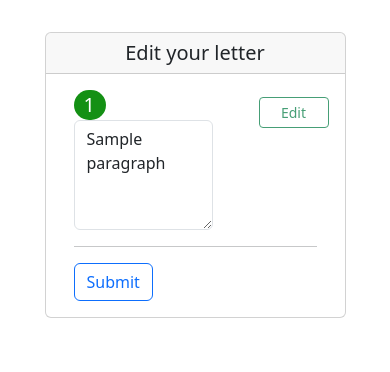
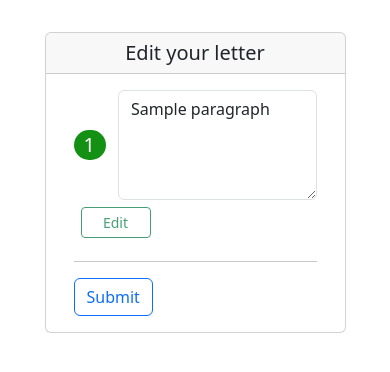
Before and after one commit to amiaynara/letter_generator, a Flask app: template templates/edit.html in a window 390 px wide. Shown: the top 372 px of the page. Run offline with Flask 2, Linux system fonts and the light colour scheme; the template is opened without the code that fills it: most values are stand-ins (such as "Sample title", 1, 10 or a date in 2020); parts of the project's set-up code (start-up, migrations or seed data) failed here and were passed over; some libraries are stand-ins or nearby versions.

Commit message:
Improve: Add proper styles to make things mobile friendly

```diff
--- a/run.py
+++ b/run.py
@@ -130,7 +130,7 @@ def edit_para():
         return render_template('edit.html', paragraphed_letter=paragraphs.values())
     paragraphed_letter = session.get('paragraphed_letter') or []
     if paragraphed_letter:
-        return render_template('edit.html', paragraphed_letter=paragraphed_letter)
+        return render_template('edit.html', paragraphed_letter=paragraphed_letter.values())
     return render_template('400_bad_request.html')
 
 @app.route('/finalise', methods=['GET', 'POST'])
--- a/templates/base.html
+++ b/templates/base.html
@@ -11,7 +11,7 @@
   {% endblock %}
 </head>
 <body>
-  <div class="container">
+  <div class="container-md">
     <div class="row">
       <div class="col">
       </div>
--- a/templates/edit.html
+++ b/templates/edit.html
@@ -12,21 +12,13 @@
                     <form method="POST" action={{ url_for('edit_para')}}>
                         {% for paragraph in paragraphed_letter %}
                         <div class="row">
-                            <div class="col-8">
-                               <div class="row">
-                                  <div class="col-1 align-self-center">
+                            <div class="col-2 col-md-1 align-self-center">
                                <span class="paragraph-number">{{ loop.index }}</span>
                             </div>
-                                  <div class="col-11">
+                            <div class="col-10 col-md-9">
                                 <div class="form-group">
                                     <textarea rows="4" class="form-control" name="para_{{ loop.index }}">{{ paragraph }}</textarea>
                                 </div>
-                                  </div>
-                               </div>
-                               <div class="row">
-                                  <div class="col-1">
-                                  </div>
-                                  <div class="col-11">
                                 <div class="form-container" id="myForm-{{ loop.index }}">
                                     <div>Describe how to re-write</div>
                                     <div class="input-group input-group-sm">
@@ -36,9 +28,7 @@
                                     <button type="submit" class="btn btn-sm btn-info" id="para-submit-button-{{loop.index}}" onclick="savePara({{loop.index}})">Re-write Now</button>
                                 </div>
                             </div>
-                               </div>
-                            </div>
-                            <div class="col-4">
+                            <div class="col-md-1 self-align-center">
                                <button type="button" class="btn btn-sm btn-outline-success open-button my-button" id="open-button-{{loop.index}}" onclick="openForm({{loop.index}})">Edit</button>
                                <style>
                                   .my-button {
```
Also changed, not shown: templates/finalise.html (+5 -2 lines), templates/parameters.html (+7 -7 lines). Lines whose indentation alone changed are shown as unchanged.
